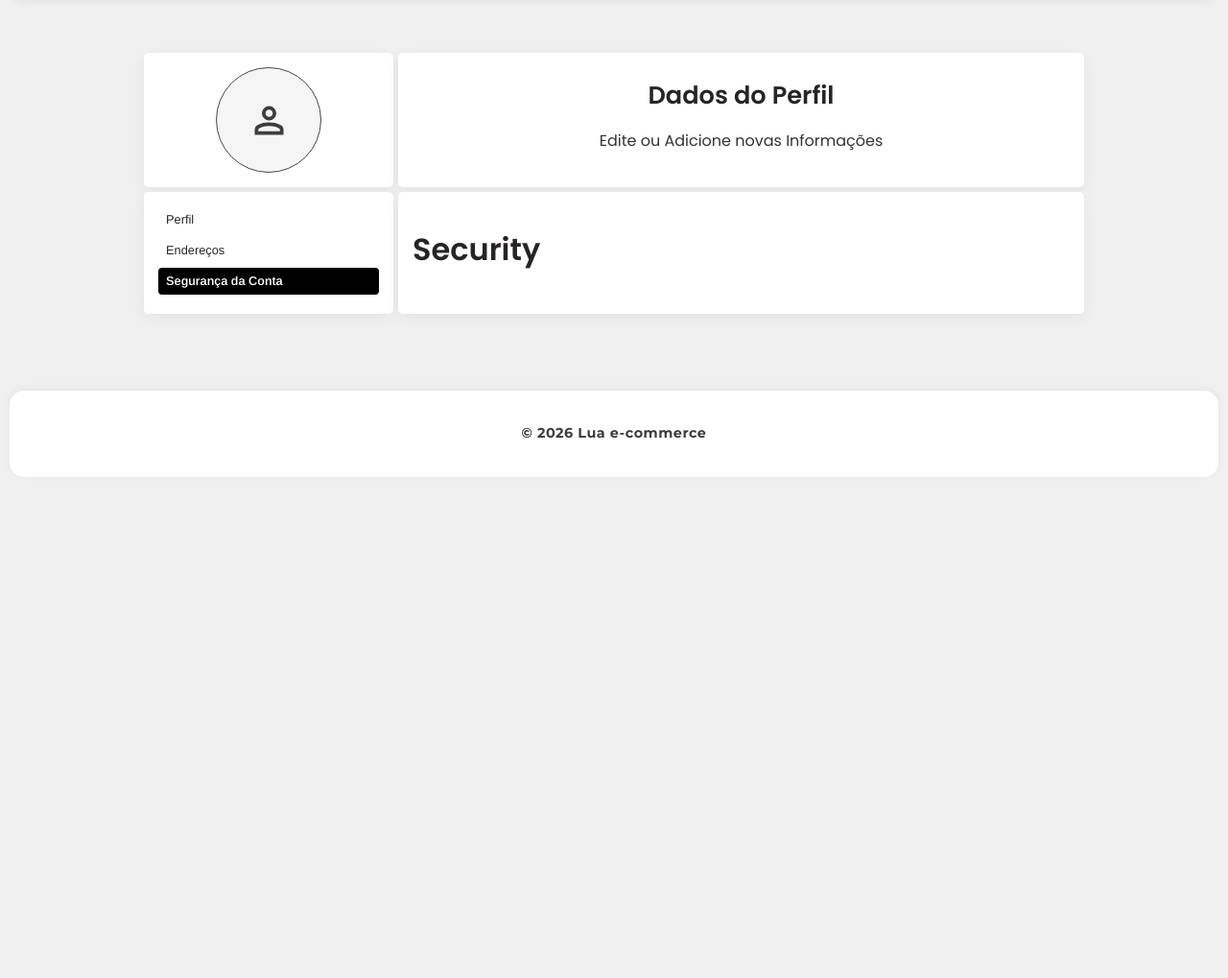
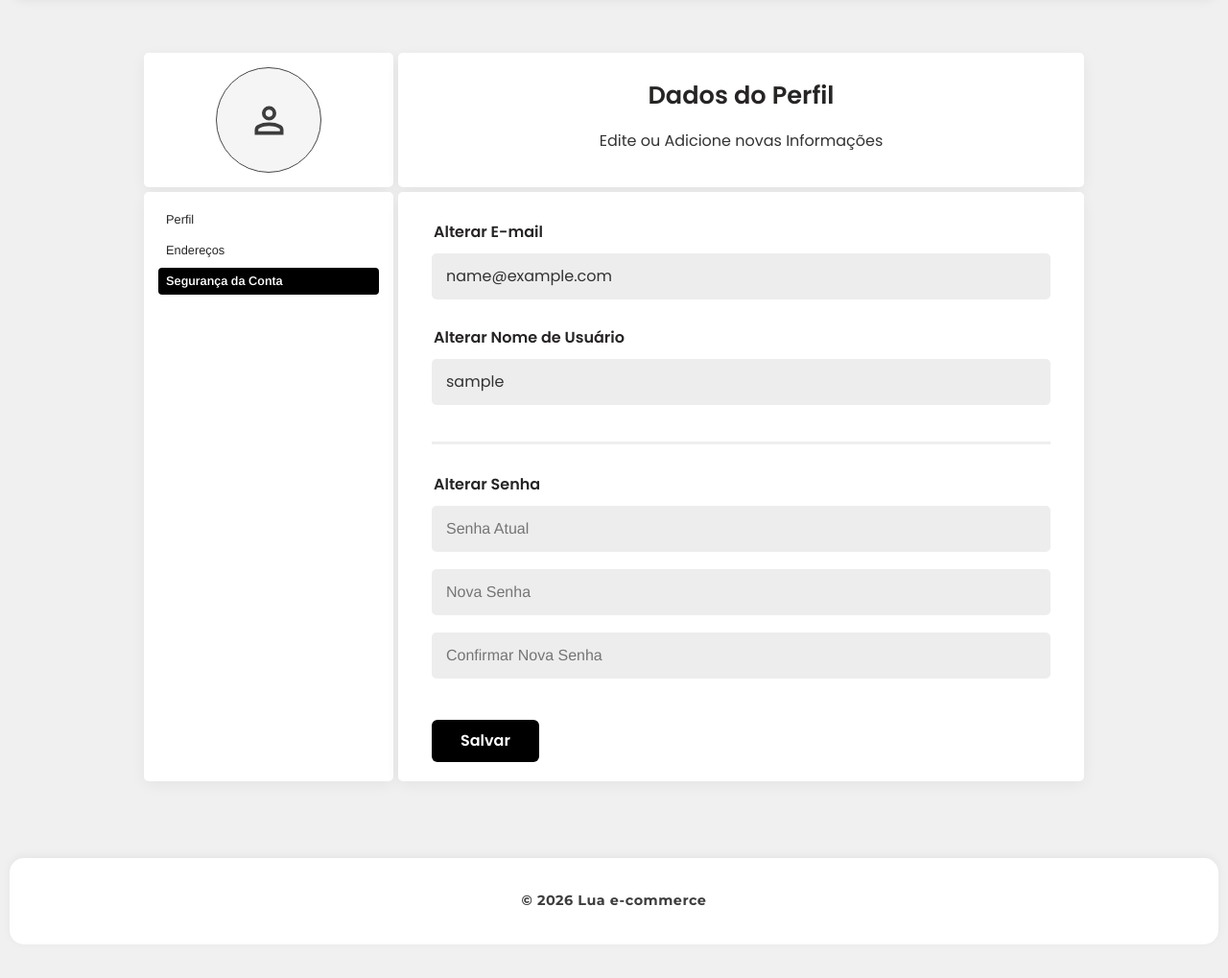
Before and after one commit to allans225/django-smart-retail, a Django app: page /usuario/setup-panel/ in a window 1280 px wide, after a click on "Segurança da Conta". Shown: the part 85-1104 px from the top of the page at 96% size. Before the commit the page ends 582 px from the top, so only its background shows below. Run offline with Django 5.2, Linux system fonts and the light colour scheme; the visitor is signed in with stand-in values (Sample User, id 1).

Commit message:
feat(account): implement security data update and validation - Adjusts 'UserSecurityDataUpdateForm' to allow partial updates (optional fields) by injecting the logged-in user instance. - Adds cross-validation requiring the current password to change to a new one. - Implements 'update_session_auth_hash' in the view to prevent the user from being logged out after changing their password. - Adds declarative JS logic ('form-ui-core.js') to clear specific fields after submission using the data-clear='true' attribute. - Applies automatic clearing to password inputs in the '_profile-security-data.html' template upon success.

```diff
--- a/djangoapp/account/forms.py
+++ b/djangoapp/account/forms.py
@@ -7,13 +7,6 @@ from django.core.validators import MinLengthValidator, MaxLengthValidator, Email
 from django.contrib.auth.password_validation import validate_password
 from utils.validator.text import validate_no_special_chars
 from utils.validator.cep import look_up_cep
-
-class BasicAuthData(forms.Form):
-    email = forms.EmailField(
-        validators=[EmailValidator(message="Informe um e-mail válido.")],
-        widget=forms.EmailInput(attrs={'class': 'auth-input', 'placeholder': 'Email'})
-    )
-    password = forms.CharField(widget=forms.PasswordInput(attrs={'class': 'auth-input', 'placeholder': 'Senha'}))
 
 class BaseUserDataForm(forms.Form):
     first_name = forms.CharField(
@@ -44,6 +37,13 @@ class BaseUserDataForm(forms.Form):
             return datetime.strptime(date, "%Y-%m-%d").date()
         except ValueError:
             raise forms.ValidationError("Formato de data inválido")
+
+class BasicAuthData(forms.Form):
+    email = forms.EmailField(
+        validators=[EmailValidator(message="Informe um e-mail válido.")],
+        widget=forms.EmailInput(attrs={'class': 'auth-input', 'placeholder': 'Email'})
+    )
+    password = forms.CharField(widget=forms.PasswordInput(attrs={'class': 'auth-input', 'placeholder': 'Senha'}))
 
 class LoginForm(BasicAuthData):
     remember = forms.BooleanField(required=False)
@@ -127,3 +127,75 @@ class UserBasicDataUpdateForm(BaseUserDataForm):
             'maxlength': '564'
         })
     )
+
+class UserSecurityDataUpdateForm(forms.Form):
+    # Campos de segurança do usuário com required=False para permitir atualizações parciais
+    email = forms.EmailField(
+        required=False,
+        validators=[EmailValidator(message="Informe um e-mail válido.")],
+        widget=forms.EmailInput(attrs={'class': 'auth-input', 'placeholder': 'Email'})
+    )
+    username = forms.CharField(
+        required=False,
+        validators=[
+            MinLengthValidator(2, message="O nome de usuário deve ter pelo menos 2 caracteres"),
+            MaxLengthValidator(30, message="O nome de usuário deve ter menos de 20 caracteres")
+        ],
+        widget=forms.TextInput(attrs={'class': 'auth-input', 'placeholder': 'Nome de Usuário'})
+    )
+    password = forms.CharField(
+        required=False,
+        widget=forms.PasswordInput(attrs={'class': 'auth-input', 'placeholder': 'Senha'})
+    )
+    new_password = forms.CharField(
+        required=False,
+        widget=forms.PasswordInput(attrs={'class': 'auth-input', 'placeholder': 'Nova Senha'})
+    )
+    confirm_password = forms.CharField(
+        required=False,
+        widget=forms.PasswordInput(attrs={'class': 'auth-input', 'placeholder': 'Confirmar Nova Senha'})
+    )
+
+    def __init__(self, *args, **kwargs):
+        self.user = kwargs.pop('user', None)  # Recebe o usuário atual
+        super().__init__(*args, **kwargs)
+
+    def clean_email(self):
+        email = self.cleaned_data.get('email')
+        # Só valida se o email foi preenchido e se for diferente do atual
+        if email and self.user and self.user.email != email:
+            if User.objects.filter(email=email).exists():
+                raise forms.ValidationError("Este e-mail já está em uso por outra conta.")
+        return email
+
+    def clean_username(self):
+        username = self.cleaned_data.get('username')
+        # Só valida se o username foi preenchido e se for diferente do atual
+        if username and self.user and self.user.username != username:
+            if User.objects.filter(username=username).exists():
+                raise forms.ValidationError("Este nome de usuário já está em uso.")
+        return username
+
+    def clean(self):
+        cleaned_data = super().clean()
+        password = cleaned_data.get("password")
+        new_password = cleaned_data.get("new_password")
+        confirm_password = cleaned_data.get("confirm_password")
+
+        # Se o usuário deseja alterar a senha, ele deve fornecer a senha atual
+        if new_password or confirm_password:
+            if not password:
+                self.add_error('password', "A senha atual é obrigatória para alterar a senha.")
+            elif not self.user.check_password(password):
+                self.add_error('password', "A senha atual está incorreta.")
+
+            if new_password != confirm_password:
+                self.add_error('confirm_password', "As novas senhas não coincidem.")
+            else:
+                # Validar a nova senha usando os validadores do Django
+                try:
+                    validate_password(new_password, user=self.user)
+                except forms.ValidationError as e:
+                    self.add_error('new_password', e.messages)
+
+        return cleaned_data
--- a/djangoapp/account/templates/account/_partials/form/setup/_profile-security-data.html
+++ b/djangoapp/account/templates/account/_partials/form/setup/_profile-security-data.html
@@ -1,4 +1,60 @@
-<form id="securitydata-form" method="POST">
+<form id="securitydata-form" method="POST" data-url="{% url 'account:upt_security_data' %}">
     {% csrf_token %}
-    <h1>Security</h1>
+    <div class="form-section">
+        <h3>Alterar E-mail</h3>
+        <div class="input-group">
+            <input
+                type="email"
+                name="email"
+                placeholder="E-mail"
+                class="form-input"
+                value="{{ security_data_form.email.value|default_if_none:'' }}"
+            >
+            <span class="error-message" id="error-email"></span>
+        </div>
+        <h3>Alterar Nome de Usuário</h3>
+        <div class="input-group">
+            <input
+                type="text"
+                name="username"
+                placeholder="Nome de Usuário"
+                class="form-input"
+                value="{{ security_data_form.username.value|default_if_none:'' }}"
+            >
+            <span class="error-message" id="error-username"></span>
+        </div>
+        <hr class="section-divider">
+        <h3>Alterar Senha</h3>
+        <div class="input-group">
+            <input
+                type="password"
+                name="password"
+                placeholder="Senha Atual"
+                class="form-input"
+                data-clear="true"
+            >
+            <span class="error-message" id="error-password"></span>
+        </div>
+        <div class="input-group">
+            <input
+                type="password"
+                name="new_password"
+                placeholder="Nova Senha"
+                class="form-input"
+                data-clear="true"
+            >
+            <span class="error-message" id="error-new_password"></span>
+        </div>
+        <div class="input-group">
+            <input
+                type="password"
+                name="confirm_password"
+                placeholder="Confirmar Nova Senha"
+                class="form-input"
+                data-clear="true"
+            >
+            <span class="error-message" id="error-confirm_password"></span>
+        </div>
+        <button type="submit" class="btn-save">Salvar</button>
+    </div>
 </form>
--- a/djangoapp/account/urls.py
+++ b/djangoapp/account/urls.py
@@ -14,6 +14,7 @@ urlpatterns = [
     path('api/login/', views.LoginView.as_view(), name='login'),
     path('api/register/', views.RegisterView.as_view(), name='register'),
     path('api/update/basic-data', views.UpdateBasicDataView.as_view(), name='upt_basic_data'),
+    path('api/update/security-data', views.UpdateSecurityDataView.as_view(), name='upt_security_data'),
 
     # Logout
     path('logout/', views.LogoutView.as_view(), name='logout'),
--- a/djangoapp/account/views.py
+++ b/djangoapp/account/views.py
@@ -13,8 +13,9 @@ from .models import Address
 from django.views.generic import TemplateView
 from django.http import JsonResponse
 from django.views import View
-from .forms import LoginForm, RegisterForm, UserBasicDataUpdateForm
+from .forms import LoginForm, RegisterForm, UserBasicDataUpdateForm, UserSecurityDataUpdateForm
 
+from django.contrib.auth import update_session_auth_hash
 from django.contrib.auth import authenticate, login
 from django.shortcuts import redirect, render
 from django.contrib.auth import logout
@@ -167,18 +168,24 @@ class SetupPanelView(LoginRequiredMixin, TemplateView):
         context = super().get_context_data(**kwargs)
         user = self.request.user
 
-        initial_data = {
+        initial_basic_data = {
             'first_name': user.first_name,
             'last_name': user.last_name,
             'birth_date': user.profile.birth_date if hasattr(user, 'profile') else '',
             'biography': user.profile.bio if hasattr(user, 'profile') else '',
         }
 
-        context['basic_data_form'] = UserBasicDataUpdateForm(initial=initial_data)
+        initial_security_data = {
+            'email': user.email,
+            'username': user.username,
+        }
+
+        context['basic_data_form'] = UserBasicDataUpdateForm(initial=initial_basic_data)
+        context['security_data_form'] = UserSecurityDataUpdateForm(initial=initial_security_data)
+
         return context
 
 class UpdateBasicDataView(LoginRequiredMixin, View):
-
     def post(self, request):
         form = UserBasicDataUpdateForm(request.POST)
         if form.is_valid():
@@ -212,3 +219,50 @@ class UpdateBasicDataView(LoginRequiredMixin, View):
                 'message': 'Verifique os dados informados',
                 'errors': form.errors.get_json_data() # envia os erros de validação
             }, status=400)
+
+class UpdateSecurityDataView(LoginRequiredMixin, View):
+    def post(self, request):
+        form = UserSecurityDataUpdateForm(request.POST, user=request.user)
+        if form.is_valid():
+            try:
+                with transaction.atomic():
+                    user = request.user
+                    email = form.cleaned_data.get('email')
+                    username = form.cleaned_data.get('username')
+                    new_password = form.cleaned_data.get('new_password')
+                    has_changes = False
+
+                    if email and email != user.email:
+                        user.email = email
+                        has_changes = True
+
+                    if username and username != user.username:
+                        user.username = username
+                        has_changes = True
+
+                    # Atualiza a senha apenas se o campo não estiver vazio e se passar na validação do form
+                    if new_password:
+                        user.set_password(new_password)
+                        has_changes = True
+
+                    if has_changes:
+                        user.save()
+                        if new_password:
+                            update_session_auth_hash(request, user)  # Mantém o usuário logado após a mudança de senha
+
+                return JsonResponse({
+                    'status': 'success',
+                    'message': 'Dados atualizados com sucesso!'
+                })
+
+            except Exception as e:
+                return JsonResponse({
+                    'status': 'error',
+                    'message': f'Erro ao salvar os dados: {str(e)}'
+                }, status=500)
+        else:
+            return JsonResponse({
+                'status': 'error',
+                'message': 'Verifique os dados informados',
+                'errors': form.errors.get_json_data()
+            }, status=400)
--- a/djangoapp/static/assets/js/modules/api/form-ui-core.js
+++ b/djangoapp/static/assets/js/modules/api/form-ui-core.js
@@ -10,6 +10,13 @@ const FormsUI = {
             element.innerText = element.dataset.originalText || "Enviar";
             element.disabled = false;
         }
+    },
+
+    // Limpa os campos de input do formulário que possuem o atributo data-clear="true"
+    clearInputFields(form) {
+        form.querySelectorAll('[data-clear="true"]').forEach(input => {
+            input.value = '';
+        });
     },
 
     // Limpa estados de erro do formulário
@@ -77,6 +84,7 @@ export const FormsActions = {
                     // se não houver, mostra a mensagem
                     FormsUI.visualChargingFeedback(submitBtn);
                     showAlert(result.message || 'Dados salvos com sucesso!', result.tags || 'alert-success');
+                    FormsUI.clearInputFields(form);
                 }
             }
         } catch (error) {
```
